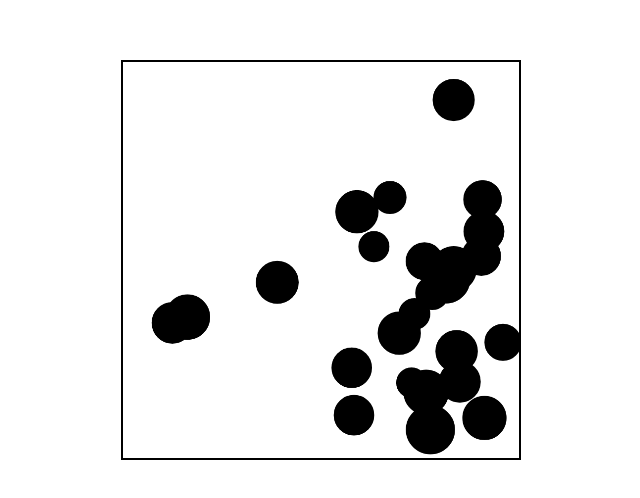
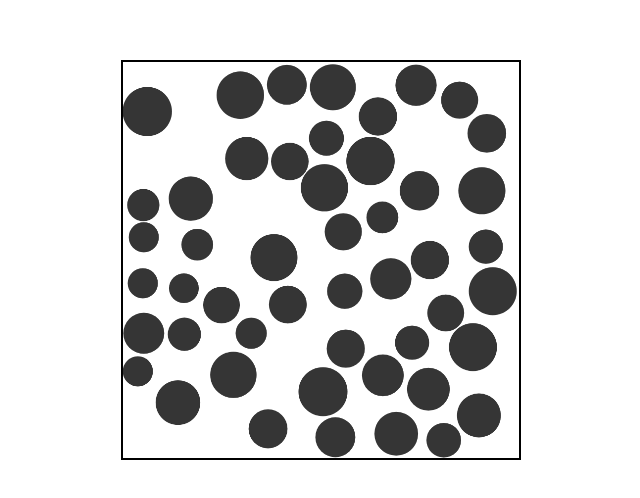
Before and after one commit to Klopies/another-iso-shooter, a website with bundled scripts: page index.html in a window 1280 px wide. Shown: the part 140-638 px from the top of the page, without its empty margins (319-959 px from the left). Built offline with nearby package versions, Linux system fonts and the light colour scheme.

Commit message:
feat: organize stuff and some feature --
- decouple draw & game state clock
- use math to bounce objects when they collide
- more documentation (not an improvement maybe)

```diff
--- /dev/null
+++ b/game/objects/Circle.js
@@ -0,0 +1,182 @@
+import { extendLine } from "../util/math.js";
+
+let logi = 0;
+
+export class Circle {
+  /**
+   * @param {number} x
+   * @param {number} y
+   * @param {number} radius
+   * @param {number} vx
+   * @param {number} vy
+   */
+  constructor(x, y, radius, vx = 0, vy = 0) {
+    this.x = x;
+    this.y = y;
+    this.vx = vx;
+    this.vy = vy;
+    this.radius = radius;
+    /** @type {HTMLCanvasElement} */
+    this.canvas = document.getElementById("canvas");
+    this.ctx = this.canvas.getContext("2d");
+  }
+
+  draw() {
+    this.ctx.beginPath();
+    this.ctx.strokeStyle = "black";
+    this.ctx.fillStyle = "#000000ca";
+    this.ctx.lineWidth = 2;
+    this.ctx.arc(
+      Math.floor(this.x * this.canvas.width),
+      Math.floor(this.y * this.canvas.height),
+      this.radius,
+      0,
+      Math.PI * 2,
+      false
+    );
+    this.ctx.fill();
+    this.ctx.closePath();
+  }
+
+  move() {
+    this.x += this.vx / this.canvas.width;
+    this.y += this.vy / this.canvas.height;
+
+    const xCollision = this.collidesWithEdgeX();
+
+    if (xCollision.collidesOuterEdge) {
+      if (this.vx > 0) {
+        this.vx *= -1;
+      }
+    }
+
+    if (xCollision.collidesInnerEdge) {
+      if (this.vx < 0) {
+        this.vx *= -1;
+      }
+    }
+
+    const yCollision = this.collidesWithEdgeY();
+
+    if (yCollision.collidesOuterEdge) {
+      if (this.vy > 0) {
+        this.vy *= -1;
+      }
+    }
+
+    if (yCollision.collidesInnerEdge) {
+      if (this.vy < 0) {
+        this.vy *= -1;
+      }
+    }
+  }
+
+  collidesWithEdgeX() {
+    const collidesOuterEdge =
+      this.canvas.width - (this.x * this.canvas.width + this.radius) <= 0;
+    const collidesInnerEdge = this.x * canvas.width - this.radius <= 0;
+
+    return {
+      collides: collidesInnerEdge || collidesOuterEdge,
+      collidesInnerEdge,
+      collidesOuterEdge,
+    };
+  }
+
+  collidesWithEdgeY() {
+    const collidesOuterEdge =
+      this.canvas.height - (this.y * this.canvas.height + this.radius) <= 0;
+    const collidesInnerEdge = this.y * this.canvas.height - this.radius <= 0;
+
+    return {
+      collides: collidesInnerEdge || collidesOuterEdge,
+      collidesInnerEdge,
+      collidesOuterEdge,
+    };
+  }
+
+  /**
+   * @param {Circle} circle
+   */
+  bounceOffCircle(circle) {
+    if (this.x === circle.x && this.y === circle.y) return;
+    const [newDirection, newDirectionForCircle] = [
+      extendLine(
+        {
+          x1: circle.x,
+          y1: circle.y,
+          x2: this.x,
+          y2: this.y,
+        },
+        1
+      ),
+      extendLine(
+        {
+          x1: this.x,
+          y1: this.y,
+          x2: circle.x,
+          y2: circle.y,
+        },
+        1
+      ),
+    ];
+
+    if (logi < 1) {
+      console.log({
+        thisX: this.x,
+        thisY: this.y,
+        circleX: circle.x,
+        circleY: circle.y,
+        newDirection: newDirection,
+        newDirectionForCircle: newDirectionForCircle,
+      });
+      logi++;
+    }
+
+    /** @todo: figure out why i have to do this for the speed to look normal */
+    const test = 10;
+
+    this.vx = (newDirection.x - this.x) * test;
+    this.vy = (newDirection.y - this.y) * test;
+
+    circle.vx = (newDirectionForCircle.x - circle.x) * test;
+    circle.vy = (newDirectionForCircle.y - circle.y) * test;
+  }
+
+  /**
+   * @param {Circle} circle
+   */
+  collidesWithCircle(circle) {
+    const distX = (circle.x - this.x) * this.canvas.width;
+    const distY = (circle.y - this.y) * this.canvas.height;
+    const distance = Math.sqrt(distX ** 2 + distY ** 2);
+
+    if (distance === 0) return false;
+    return distance <= circle.radius + this.radius;
+  }
+
+  /**
+   * @param {Array<Circle>} circles
+   */
+  collidesWithCircles(circles) {
+    let circlesColliding = [];
+    for (const circle of circles) {
+      if (circle.collidesWithCircle(this)) {
+        circlesColliding.push(circle);
+      }
+    }
+    return circlesColliding;
+  }
+
+  /**
+   * @param {Array<Circle>} circles @todo: this can't be right...
+   */
+  collidesWithAnyCircle(circles) {
+    for (const circle of circles) {
+      if (circle.collidesWithCircle(this)) {
+        return true;
+      }
+    }
+    return false;
+  }
+}
--- /dev/null
+++ b/game/util/math.js
@@ -0,0 +1,21 @@
+/**
+ *
+ * @param {Object} line the coordinates of the line to extend
+ * @param {number} line.x1
+ * @param {number} line.y1
+ * @param {number} line.x2
+ * @param {number} line.y2
+ * @param {number} extendBy @default 1 // i don't know, but it works kinda fine
+ * @example extendLine({ x1: 0, y1: 0, x2: 10, y2: 10 }, 5)
+ * @returns
+ */
+export function extendLine(line, extendBy = 1) {
+  const { x1, y1, x2, y2 } = line;
+  const length = Math.sqrt(x1 - x2 ** 2 + y1 - y2 ** 2);
+  const x3 = x2 + ((x2 - x1) / length) * extendBy;
+  const y3 = y2 + ((y2 - y1) / length) * extendBy;
+  return {
+    x: x3,
+    y: y3,
+  };
+}
--- a/index.html
+++ b/index.html
@@ -18,7 +18,7 @@
         place-items: center;
         min-height: 100vh;
       }
-      #screen {
+      #canvas {
         display: block;
         box-sizing: border-box;
         height: 50vh;
@@ -28,7 +28,7 @@
     </style>
   </head>
   <body>
-    <canvas id="screen"></canvas>
+    <canvas id="canvas"></canvas>
     <script src="main.js" type="module" defer></script>
   </body>
 </html>
--- a/main.js
+++ b/main.js
@@ -1,170 +1,89 @@
 import { init } from "./dirty.js";
+import { Circle } from "./game/objects/Circle.js";
 init();
 
+class Game {
+  constructor({ ticksPerSecond = 500 }) {
     /** @type {HTMLCanvasElement} */
-const canvas = document.getElementById("screen");
-
-canvas.height = window.innerHeight;
-canvas.width = window.innerHeight;
-
-const ctx = canvas.getContext("2d");
-
-let circles = [];
-
-function drawCircles() {
-  for (const circle of circles) {
-    circle.draw(ctx);
-  }
+    this.canvas = document.getElementById("canvas");
+    this.ctx = this.canvas.getContext("2d");
+    this.canvas.height = window.innerHeight;
+    this.canvas.width = window.innerHeight;
+    this.framesPerSecond = 60;
+    this.ticksPerSecond = ticksPerSecond;
+    /** @type {Array<Circle>} */
+    this.circles = [];
+    this.createCircles();
+    this.drawCircles();
   }
 
-class Circle {
-  /**
-   *
-   * @param {number} x
-   * @param {number} y
-   * @param {number} radius
-   * @param {number} vx
-   * @param {number} vy
-   *
-   */
-  constructor(x, y, radius, vx = 0, vy = 0) {
-    this.x = x;
-    this.y = y;
-    this.vx = vx;
-    this.vy = vy;
-    this.radius = radius;
-  }
-
-  /**
-   * @param {CanvasRenderingContext2D} context
-   */
-  draw(context) {
-    context.beginPath();
-    context.strokeStyle = "black";
-    context.lineWidth = 2;
-    context.arc(
-      this.x * canvas.width,
-      this.y * canvas.height,
-      this.radius,
-      0,
-      Math.PI * 2,
-      false
-    );
-    context.stroke();
-    context.fill();
-    context.closePath();
-  }
-
-  move() {
-    this.x += this.vx / canvas.width;
-    this.y += this.vy / canvas.height;
-
-    const xCollision = this.collidesWithEdgeX();
-
-    if (xCollision.collidesOuterEdge) {
-      if (this.vx > 0) {
-        this.vx *= -1;
-      }
-    }
-
-    if (xCollision.collidesInnerEdge) {
-      if (this.vx < 0) {
-        this.vx *= -1;
-      }
-    }
-
-    const yCollision = this.collidesWithEdgeY();
-
-    if (yCollision.collidesOuterEdge) {
-      if (this.vy > 0) {
-        this.vy *= -1;
-      }
-    }
-
-    if (yCollision.collidesInnerEdge) {
-      if (this.vy < 0) {
-        this.vy *= -1;
-      }
-    }
-
-    this.draw(ctx);
-  }
-
-  collidesWithEdgeX() {
-    const collidesOuterEdge =
-      canvas.width - (this.x * canvas.width + this.radius) <= 0;
-    const collidesInnerEdge = this.x * canvas.width - this.radius <= 0;
-
-    return {
-      collides: collidesInnerEdge || collidesOuterEdge,
-      collidesInnerEdge,
-      collidesOuterEdge,
-    };
-  }
-
-  collidesWithEdgeY() {
-    const collidesOuterEdge =
-      canvas.height - (this.y * canvas.height + this.radius) <= 0;
-    const collidesInnerEdge = this.y * canvas.height - this.radius <= 0;
-
-    return {
-      collides: collidesInnerEdge || collidesOuterEdge,
-      collidesInnerEdge,
-      collidesOuterEdge,
-    };
-  }
-
-  /**
-   * @param {Circle} circle
-   */
-  collidesWith(circle) {
-    const distX = (circle.x - this.x) * canvas.width;
-    const distY = (circle.y - this.y) * canvas.height;
-    const distance = Math.sqrt(distX ** 2 + distY ** 2);
-
-    return distance <= circle.radius + this.radius;
-  }
-
-  /**
-   * @param {Array<Circle>} circles
-   */
-  collidesWithAnyCircle(circles) {
-    for (const circle of circles) {
-      if (circle.collidesWith(this)) {
-        return true;
-      }
-    }
-    return false;
-  }
-}
-
-window.addEventListener("resize", () => {
-  canvas.height = window.innerHeight
-  canvas.width = window.innerHeight
-  drawCircles();
-});
-
-for (const circleId of 25) {
+  createCircles() {
+    for (const circleId of 50) {
       const radius = Math.random() * 20 + 30;
       let xPosition = Math.random();
       let yPosition = Math.random();
       let circle = new Circle(xPosition, yPosition, radius);
 
-  while (circle.collidesWithAnyCircle(circles)) {
+      /** probably not the best collision detection @todo: improve this */
+      while (circle.collidesWithAnyCircle(this.circles)) {
         yPosition = Math.random();
         xPosition = Math.random();
         circle = new Circle(xPosition, yPosition, radius);
       }
+      circle.vx = (2 + Math.random() / 5) * (Math.random() < 0.5 ? 1 : -1);
+      circle.vy = 2 + (Math.random() / 5) * (Math.random() < 0.5 ? 1 : -1);
 
-  circle.vx = Math.random() + 4 * (Math.random() < 0.5 ? 1 : -1);
-  circle.vy = Math.random() + 4 * (Math.random() < 0.5 ? 1 : -1);
+      this.circles.push(circle);
+    }
+  }
 
-  circles.push(circle);
-  drawCircles();
+  drawCircles() {
+    for (const circle of this.circles) {
+      circle.draw(this.ctx);
     }
+  }
+  /**
+   * we do game state updates here
+   */
+  update() {
+    for (const circle of this.circles) {
+      circle.move();
+      const collidingCircles = circle.collidesWithCircles(this.circles);
+      for (const collidingCircle of collidingCircles) {
+        circle.bounceOffCircle(collidingCircle);
+      }
+    }
+  }
+
+  /**
+   * draws the game state to the canvas
+   */
+  render() {
+    this.ctx.clearRect(0, 0, this.canvas.width, this.canvas.height);
+    this.drawCircles();
+  }
+
+  /**
+   * browser api wrapper for calling our render function whenever the browser wants to
+   * draw an animation frame, this generally matches the display refresh rate of the device
+   */
+  animate() {
+    this.render();
+    requestAnimationFrame(this.animate.bind(this));
+  }
+
+  startLoop() {
     setInterval(() => {
-  ctx.clearRect(0, 0, canvas.width, canvas.height);
-  for (const circle of circles) {
-    circle.move();
+      this.update();
+    }, 1000 / this.ticksPerSecond);
+    this.animate();
   }
-}, 10);
+}
+
+window.addEventListener("load", () => {
+  const game = new Game({
+    ticksPerSecond: 100,
+  });
+
+  game.startLoop();
+});
```
Also changed, not shown: dirty.js (+7 -0 lines). Lines whose indentation alone changed are shown as unchanged.
